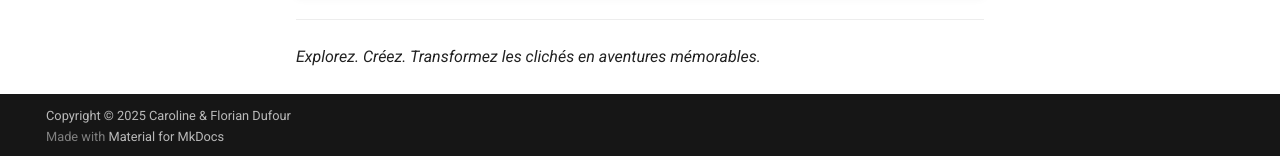
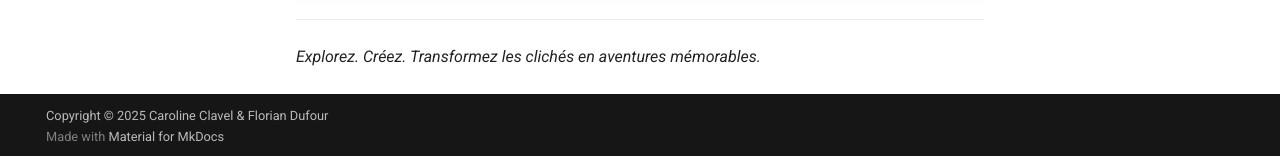
Before and after one commit to FlorianDufour/guide_stereo_impro, an MkDocs documentation site: the page built from docs/index.md, in a window 1280 px wide and 1394 px high. Shown: the part 1235-1391 px from the top of the window. Built offline with MkDocs 1.6.1 and Material for MkDocs 9.7.7, drawn with Linux system fonts in a browser that asks for light colours.

Commit message:
add clavel name of caro

```diff
--- a/mkdocs.yml
+++ b/mkdocs.yml
@@ -1,8 +1,8 @@
 site_name: Guide des Stéréotypes
-site_author: Caroline & Florian Dufour
+site_author: Caroline Clavel & Florian Dufour
 site_decription: Un guide pour explorer, détourner et utiliser les stéréotypes dans tous vos univers narratifs.
 
-copyright: Copyright &copy; 2025 Caroline & Florian Dufour
+copyright: Copyright &copy; 2025 Caroline Clavel & Florian Dufour
 
 theme:
   name: material
```
Also changed, not shown: Readme.md (+1 -1 lines).
